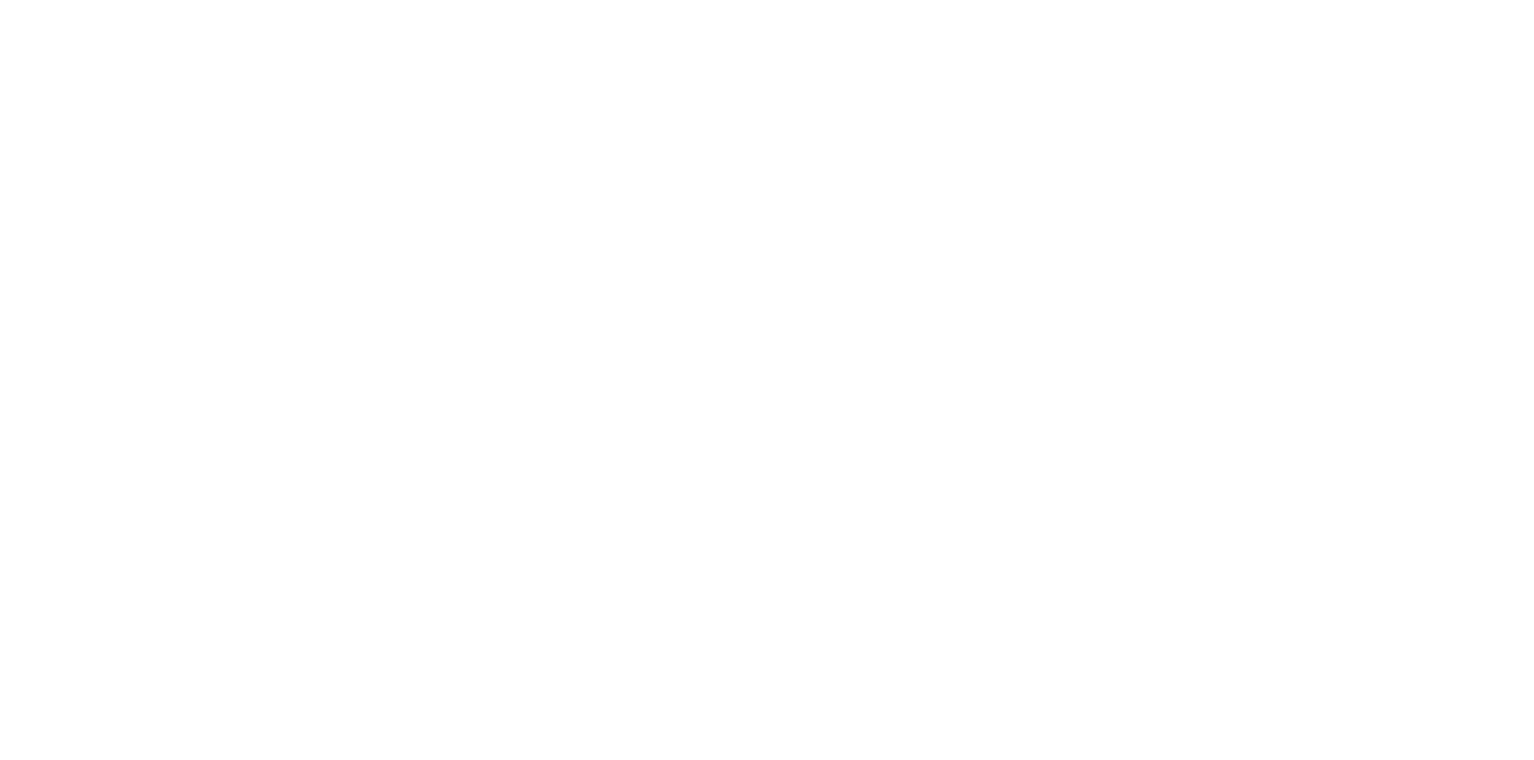
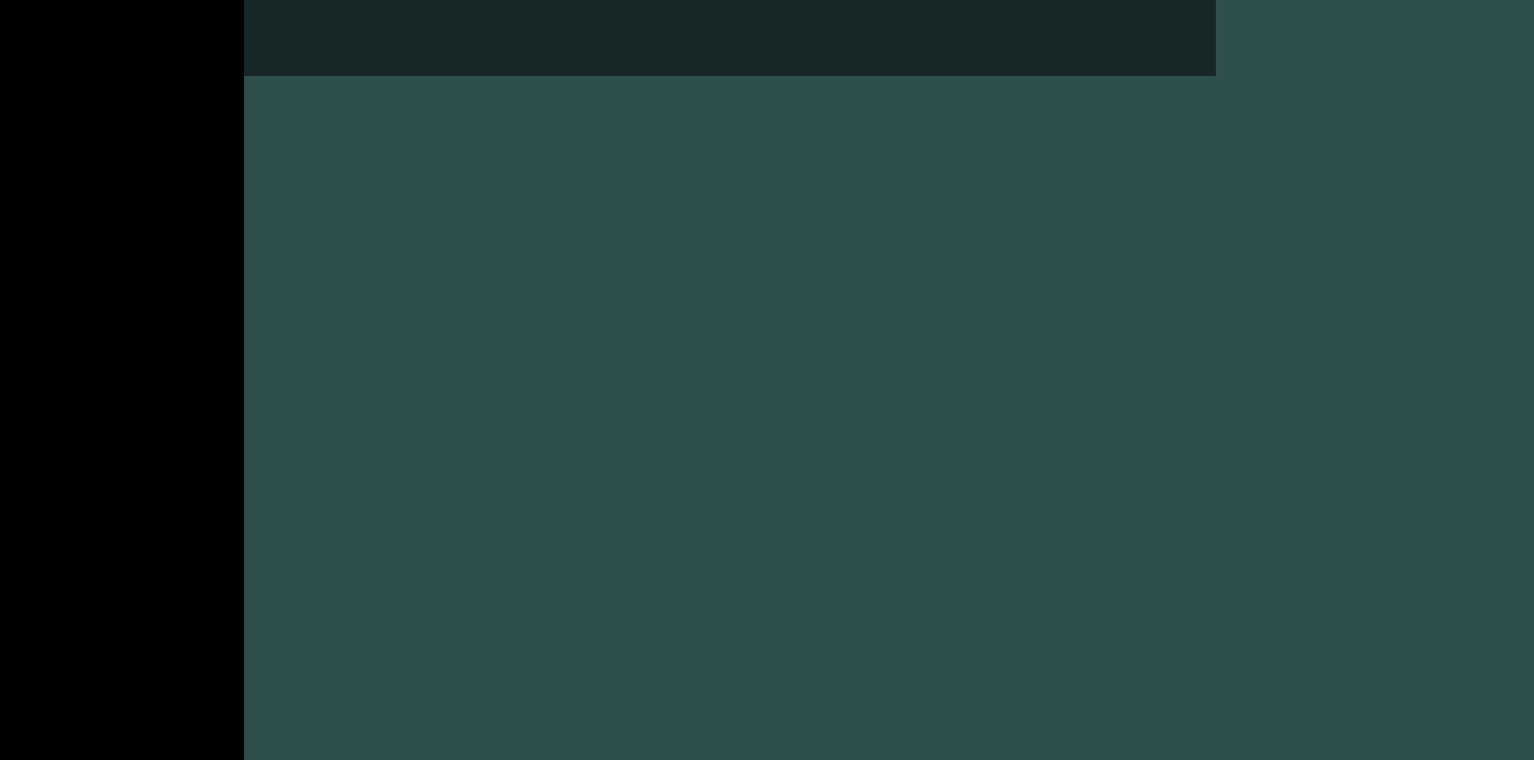
Before and after one commit to Vituz/html-css-spotifyweb, a plain HTML site: page index.html in a window 1280 px wide. Shown: the whole page at 95% size, 1615 px wide, since content can reach past the window. Drawn offline with nearby package versions, Linux system fonts and the light colour scheme.

Commit message:
Create left menu

```diff
--- a/assets/css/style.css
+++ b/assets/css/style.css
@@ -0,0 +1,33 @@
+.spoty_container{
+    width: 100%;
+    margin: 0 auto;
+    min-width: 1600px;
+}
+
+.dbg{
+    height: 100vh;
+}
+
+.top_banner{
+    background-color: rgba(0, 0, 0, 0.5);
+    position: fixed;
+    top: 0;
+    right: 0;
+    height: 80px;
+    z-index: 1;
+}
+
+
+.left_nav{
+    background-color: black;
+
+}
+
+.brani{
+    background-color: darkslategray;
+
+}
+
+.icon_nav{
+    background-color: black;
+}
--- a/index.html
+++ b/index.html
@@ -6,17 +6,82 @@
     <meta http-equiv="X-UA-Compatible" content="IE=edge">
     <meta name="viewport" content="width=device-width, initial-scale=1.0">
 
-    <!-- Framework -->
-    <link rel="stylesheet" href="./assets/css/12-bool-framework.css">
+    <!-- Framework
+        <link rel="stylesheet" href="./assets/css/12-bool-framework.css">
+    -->
+
+    <!-- Bootstrap -->
+    <link rel="stylesheet" href="https://cdn.jsdelivr.net/npm/bootstrap@4.6.0/dist/css/bootstrap.min.css"
+        integrity="sha384-B0vP5xmATw1+K9KRQjQERJvTumQW0nPEzvF6L/Z6nronJ3oUOFUFpCjEUQouq2+l" crossorigin="anonymous">
 
     <!-- Style -->
     <link rel="stylesheet" href="./assets/css/style.css">
+
+    <!-- Icon Pack -->
+    <link rel="stylesheet" href="https://cdnjs.cloudflare.com/ajax/libs/font-awesome/5.15.3/css/all.min.css"
+        integrity="sha512-iBBXm8fW90+nuLcSKlbmrPcLa0OT92xO1BIsZ+ywDWZCvqsWgccV3gFoRBv0z+8dLJgyAHIhR35VZc2oM/gI1w=="
+        crossorigin="anonymous" />
 
     <title>Spotify</title>
 </head>
 
 <body>
 
+    <!-- Header -->
+    <header>
+
+
+    </header>
+    <!-- /Header -->
+
+    <!-- Main -->
+    <main>
+
+
+        <div class="spoty_container">
+
+
+            <!-- Main Content -->
+            <div class="row dbg">
+
+                <!-- Top Banner -->
+                <div class="top_banner col-11 col-md-10 p-0">
+
+                </div>
+                <!-- /Top Banner -->
+
+                <!-- Nav Menu -->
+                <div class="left_nav col-2  d-none d-md-block">
+
+                </div>
+                <!-- /Nav Menu -->
+
+                <!-- Icon Menu -->
+                <div class="icon_nav d-block d-md-none col-1">
+
+                </div>
+                <!-- Icon Menu -->
+
+
+                <!-- Brani -->
+                <div class="brani col-11 col-md-10 p-0">
+
+                </div>
+                <!-- /Brani -->
+            </div>
+            <!-- /Main Content -->
+
+        </div>
+
+    </main>
+    <!-- /Main -->
+
+    <!-- Footer -->
+    <footer>
+
+    </footer>
+    <!-- /Footer -->
+
 </body>
 
 </html>
```
